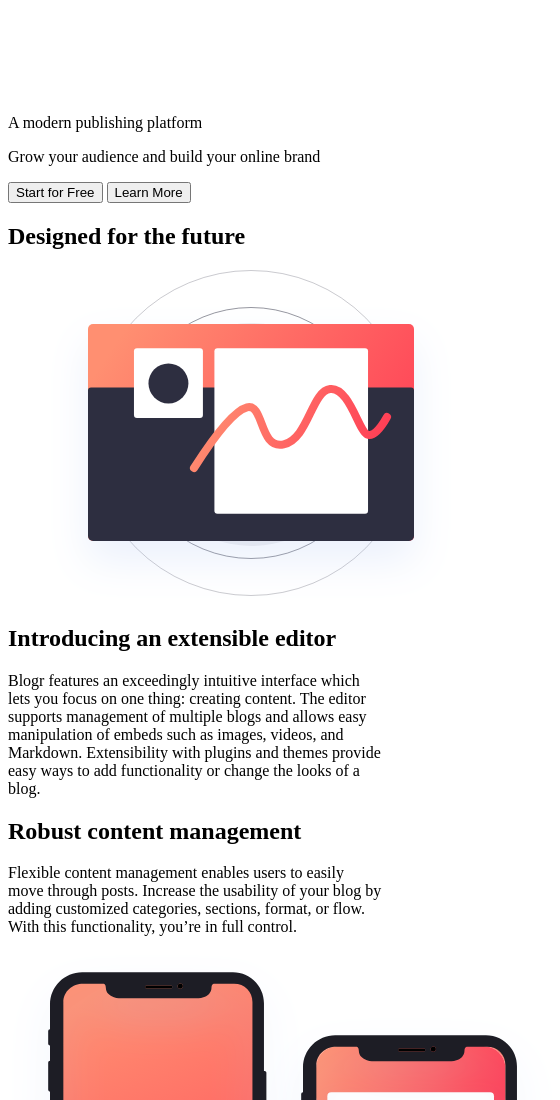
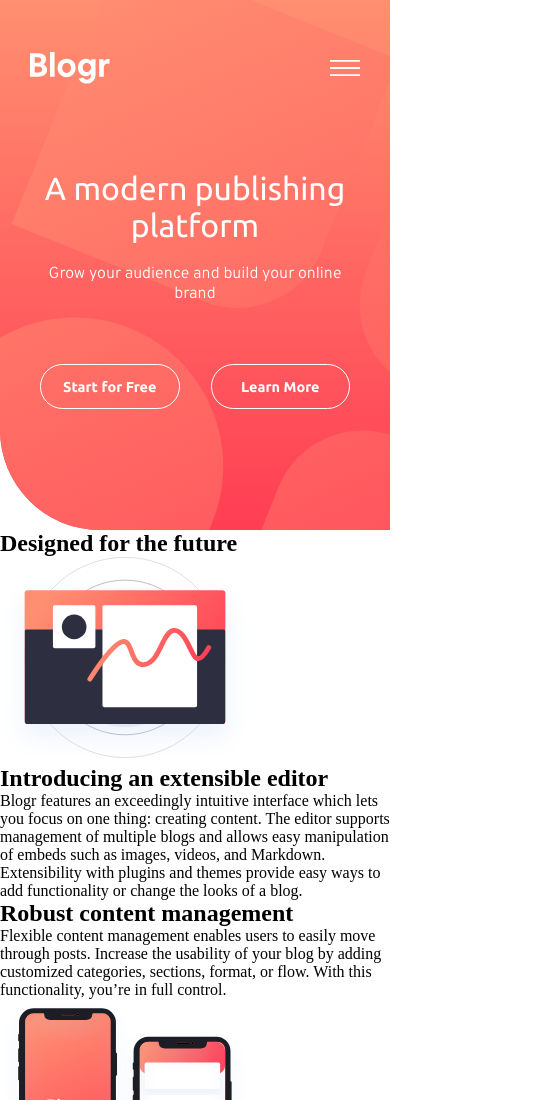
Before and after one commit to IuliusCaesarGR/blogr-landing-page, a website: page index.html in a window 390 px wide. Shown: the top 1100 px of the page, 560 px wide, since content can reach past the window. Drawn offline with Linux system fonts and the light colour scheme.

Commit message:
intro done(mobile)

```diff
--- a/index.html
+++ b/index.html
@@ -9,20 +9,22 @@
 </head>
 <body>
   <main>
-    <section class="first">
-      <nav>
+    <section class="intro">
+      <div class="intro_bg">
+        <nav class="intro__nav">
           <figure>
-          <img src="./images/logo.svg" alt="Blogr's Logo"/>
+            <img  class="intro__logo" src="./images/logo.svg" alt="Blogr's Logo"/>
           </figure>
           <figure>
-          <img src="./images/icon-hamburger.svg" alt="Menu" />
+            <img class="intro__hamburger" src="./images/icon-hamburger.svg" alt="Menu" />
           </figure>
         </nav>
-      <p>A modern publishing platform</p>
-      <p>Grow your audience and build your online brand</p>
-      <div>
+        <p class="intro__title">A modern publishing platform</p>
+        <p class="intro__subtitle">Grow your audience and build your online brand</p>
+        <div class="intro__btn">
           <button>Start for Free</button>
           <button>Learn More</button>
+        </div>
       </div>
     </section>
     <section class="secondary">
--- /dev/null
+++ b/style/sass/_global.scss
@@ -0,0 +1,36 @@
+// ----- Variables -----
+
+// --- Fonts ---
+@import url('https://fonts.googleapis.com/css2?family=Overpass:wght@300;600&family=Ubuntu:wght@400;500;700&display=swap');
+$fontsize: 16px;
+$font-primary: 'Overpass', sans-serif;
+$font-secondary: 'Ubuntu', sans-serif;
+
+// --- Primary color ---
+$primary-CTA-text: hsl(356, 100%, 66%);
+$primary-CTA-hover-background: hsl(355, 100%, 74%);
+$primary-headings: hsl(208, 49%, 24%);
+
+// --- Neutral color
+$intro_body-text: hsl(0, 0%, 100%);
+$footer-text: hsl(240, 2%, 79%);
+$body-copy: hsl(207, 13%, 34%);
+$footer-background: hsl(240, 10%, 16%);
+
+// ----- Background gradient -----
+$gradient-intro-start: hsl(13, 100%, 72%);
+$gradient-intro-end: hsl(353, 100%, 62%);
+$gradient-body-start: hsl(237, 17%, 21%);
+$gradient-body-end: hsl(237, 23%, 32%);
+
+*{
+    box-sizing: border-box;
+    margin: 0;
+    padding: 0;
+}
+html {
+    width: 100vw;
+}
+.secondary img, .third img, .fourth img{
+    width: 250px;
+}
--- a/style/sass/index.scss
+++ b/style/sass/index.scss
@@ -1 +1,2 @@
+@import "./_global.scss";
 @import "./main.scss";
--- a/style/sass/main.scss
+++ b/style/sass/main.scss
@@ -1,2 +1,78 @@
-.attribution { font-size: 11px; text-align: center; }
-.attribution a { color: hsl(228, 45%, 44%); }
+.intro{
+    width: 100vw;
+    height: 530px;
+    background:linear-gradient(to bottom, $gradient-intro-start, $gradient-intro-end);
+    border-end-start-radius: 100px;
+    color: $intro_body-text;
+    &__logo{
+        width: 80px;
+    }
+    &__hamburger{
+        width: 30px;
+    }
+    &_bg{
+        width: 100%;
+        height: 100%;
+        padding: 45px 30px 0px;
+        background-image:  url("./../../images/bg-pattern-intro-mobile.svg");
+        background-position-x: -300px ;
+        background-position-y: -230px ;
+        background-size: 1200px;
+        background-repeat: no-repeat;
+        border-end-start-radius: 100px;
+    }
+    &__nav{
+        width: 100%;
+        height: 50px;
+        display: flex;
+        justify-content: space-between;
+        align-items: center;
+        margin-bottom: 75px;
+    }
+    &__title{
+        font-size: 2rem;
+        text-align: center;
+        padding: 0px 10px;
+        margin-bottom: 20px;
+        font-family: $font-secondary;
+        font-weight: 300;
+    }
+    &__subtitle{
+        padding: 0px 15px;
+        text-align: center;
+        font-family: $font-primary;
+        font-weight: 300;
+        margin-bottom: 60px;
+    }
+    &__btn{
+        width: 100%;
+        height: 45px;
+        display: flex;
+        justify-content: space-between;
+        padding: 0px 10px;
+        & button{
+            width: 45%;
+            border-radius: 25px;
+            border: $intro_body-text solid 1.5px;
+            background-color: transparent;
+            color: $intro_body-text;
+            font-family: $font-secondary;
+            font-weight: 700;
+            font-size: .9rem;
+        }
+    }
+}
+
+@media (min-width: 720px){
+    .intro_bg{
+        background-image:  url("./../../images/bg-pattern-intro-desktop.svg")
+    }
+}
+
+.attribution {
+    font-size: 11px;
+    text-align: center;
+    a{
+        color: hsl(228, 45%, 44%);
+    }
+}
```
Also changed, not shown: style/index.css, 1 other file. Lines whose indentation alone changed are shown as unchanged.
